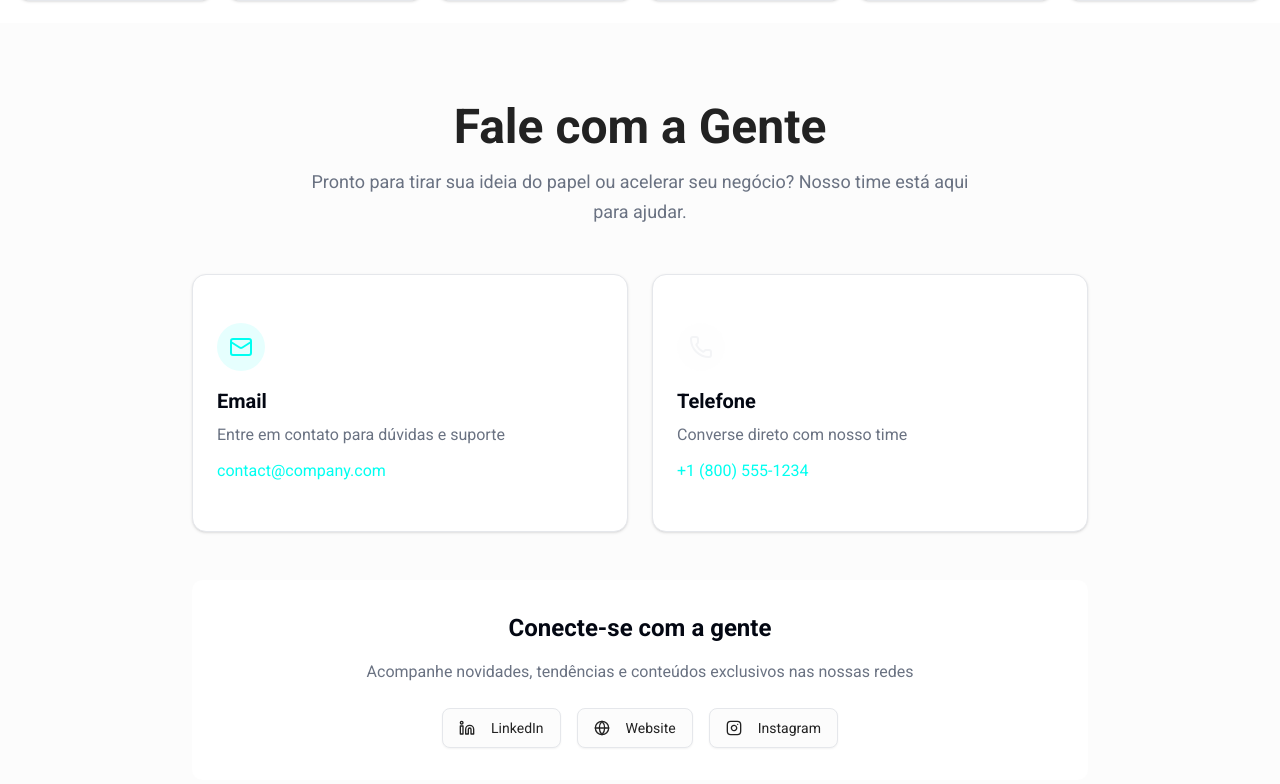
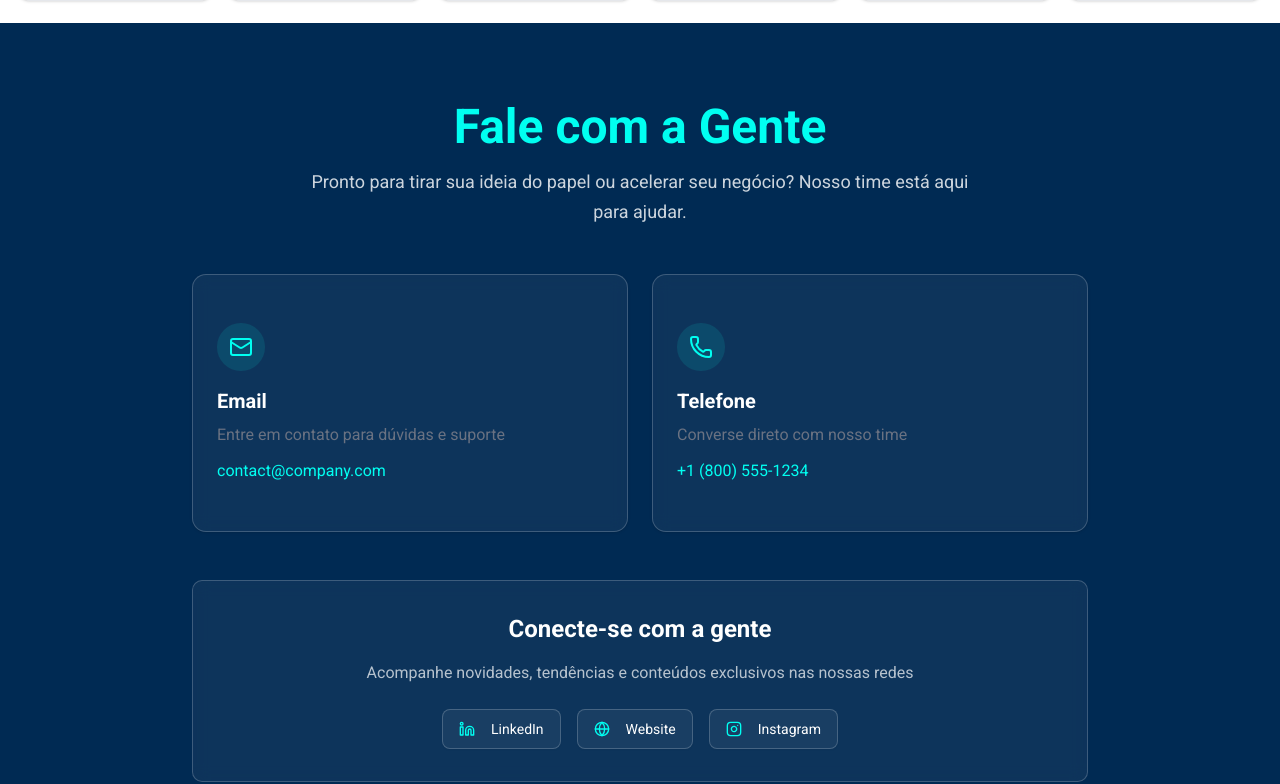
Before and after one commit to Cerasos/cerasos-frontend, a Next.js app: page / in a window 1280 px wide. Shown: the part 1540-2324 px from the top of the page. Built offline with nearby package versions, Linux system fonts and the light colour scheme; some icons are missing.

Commit message:
style: Change contact section color palete

```diff
--- a/src/components/contact-section/index.tsx
+++ b/src/components/contact-section/index.tsx
@@ -6,27 +6,25 @@ import { Mail, Phone, Linkedin, Globe, Instagram } from "lucide-react";
 
 const ContactSection = () => {
   return (
-    <section id="contact" className="bg-background px-4 py-20">
+    <section id="contact" className="bg-[#002a53] px-4 py-20">
       <div className="mx-auto max-w-4xl">
         <div className="mb-12 text-center">
-          <h2 className="mb-4 font-sans text-4xl font-bold text-foreground md:text-5xl">
+          <h2 className="mb-4 font-sans text-4xl font-bold  md:text-5xl text-primary">
             Fale com a Gente
           </h2>
-          <p className="mx-auto max-w-2xl text-lg leading-relaxed text-muted-foreground">
+          <p className="mx-auto max-w-2xl text-lg leading-relaxed text-white/80">
             Pronto para tirar sua ideia do papel ou acelerar seu negócio? Nosso
             time está aqui para ajudar.
           </p>
         </div>
 
         <div className="grid gap-6 md:grid-cols-2">
-          <Card className="border-border bg-card">
+          <Card className="border-white/20 bg-white/5 backdrop-blur-sm">
             <CardContent className="p-6">
               <div className="mb-4 flex h-12 w-12 items-center justify-center rounded-full bg-primary/10">
                 <Mail className="h-6 w-6 text-primary" />
               </div>
-              <h3 className="mb-2 text-xl font-bold text-card-foreground">
-                Email
-              </h3>
+              <h3 className="mb-2 text-xl font-bold text-white">Email</h3>
               <p className="mb-3 text-muted-foreground">
                 Entre em contato para dúvidas e suporte
               </p>
@@ -39,14 +37,12 @@ const ContactSection = () => {
             </CardContent>
           </Card>
 
-          <Card className="border-border bg-card">
+          <Card className="border-white/20 bg-white/5 backdrop-blur-sm">
             <CardContent className="p-6">
-              <div className="mb-4 flex h-12 w-12 items-center justify-center rounded-full bg-accent/10">
-                <Phone className="h-6 w-6 text-accent" />
+              <div className="mb-4 flex h-12 w-12 items-center justify-center rounded-full bg-primary/10">
+                <Phone className="h-6 w-6 text-primary " />
               </div>
-              <h3 className="mb-2 text-xl font-bold text-card-foreground">
-                Telefone
-              </h3>
+              <h3 className="mb-2 text-xl font-bold text-white">Telefone</h3>
               <p className="mb-3 text-muted-foreground">
                 Converse direto com nosso time
               </p>
@@ -59,43 +55,58 @@ const ContactSection = () => {
             </CardContent>
           </Card>
         </div>
-
-        <div className="mt-12 rounded-lg bg-card p-8 text-center">
-          <h3 className="mb-4 text-2xl font-bold text-card-foreground">
+        <div className="mt-12 rounded-lg bg-white/5 backdrop-blur-sm p-8 text-center border border-white/20">
+          <h3 className="mb-4 text-2xl font-bold text-white">
             Conecte-se com a gente
           </h3>
-          <p className="mb-6 text-muted-foreground">
+          <p className="mb-6 text-white/70">
             Acompanhe novidades, tendências e conteúdos exclusivos nas nossas
             redes
           </p>
+
           <div className="flex flex-wrap justify-center gap-4">
-            <Button variant="outline" size="lg" asChild>
+            <Button
+              variant="outline"
+              size="lg"
+              asChild
+              className="border-white/20 bg-white/5 text-white hover:bg-white/10"
+            >
               <a
                 href="https://linkedin.com"
                 target="_blank"
                 rel="noopener noreferrer"
               >
-                <Linkedin className="mr-2 h-5 w-5" />
+                <Linkedin className="mr-2 h-5 w-5 text-primary" />
                 LinkedIn
               </a>
             </Button>
-            <Button variant="outline" size="lg" asChild>
+            <Button
+              variant="outline"
+              size="lg"
+              asChild
+              className="border-white/20 bg-white/5 text-white hover:bg-white/10"
+            >
               <a
                 href="https://company.com"
                 target="_blank"
                 rel="noopener noreferrer"
               >
-                <Globe className="mr-2 h-5 w-5" />
+                <Globe className="mr-2 h-5 w-5 text-primary" />
                 Website
               </a>
             </Button>
-            <Button variant="outline" size="lg" asChild>
+            <Button
+              variant="outline"
+              size="lg"
+              asChild
+              className="border-white/20 bg-white/5 text-white hover:bg-white/10"
+            >
               <a
                 href="https://company.com"
                 target="_blank"
                 rel="noopener noreferrer"
               >
-                <Instagram className="mr-2 h-5 w-5" />
+                <Instagram className="mr-2 h-5 w-5 text-primary" />
                 Instagram
               </a>
             </Button>
```
